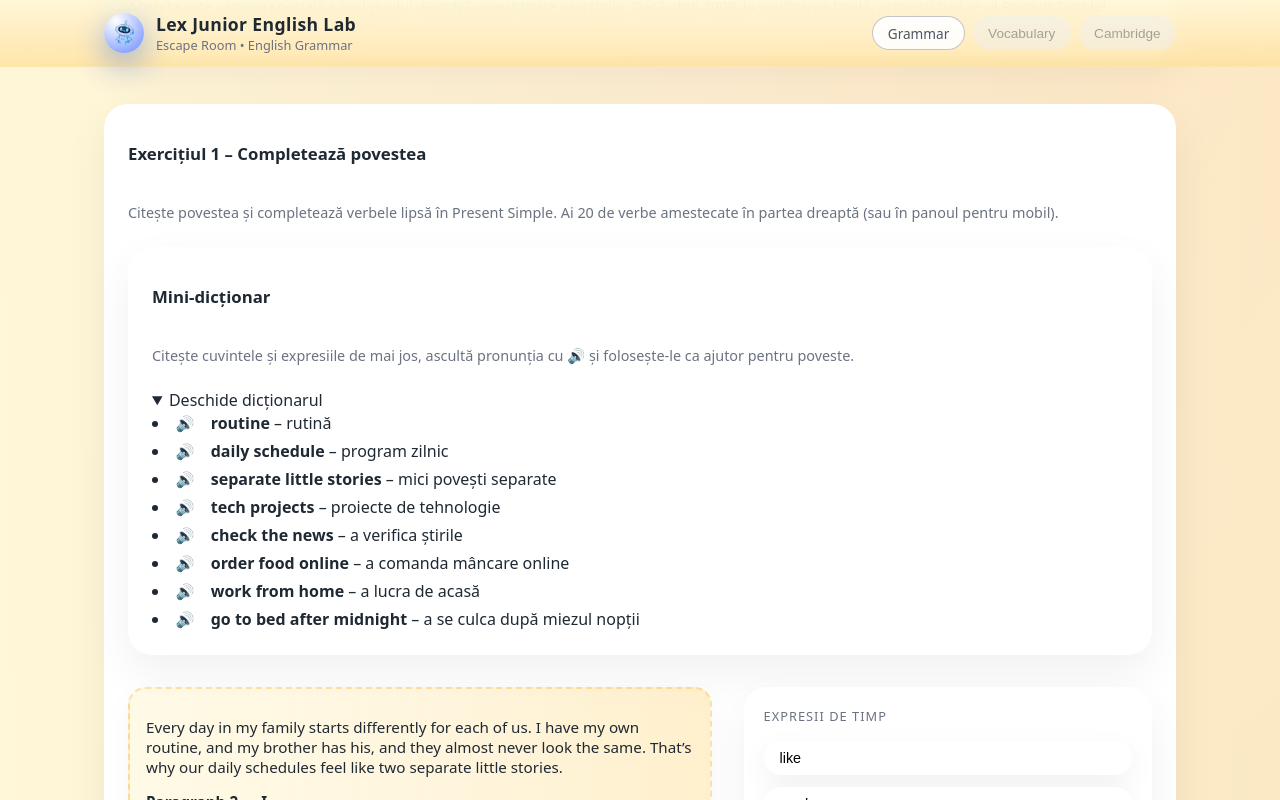
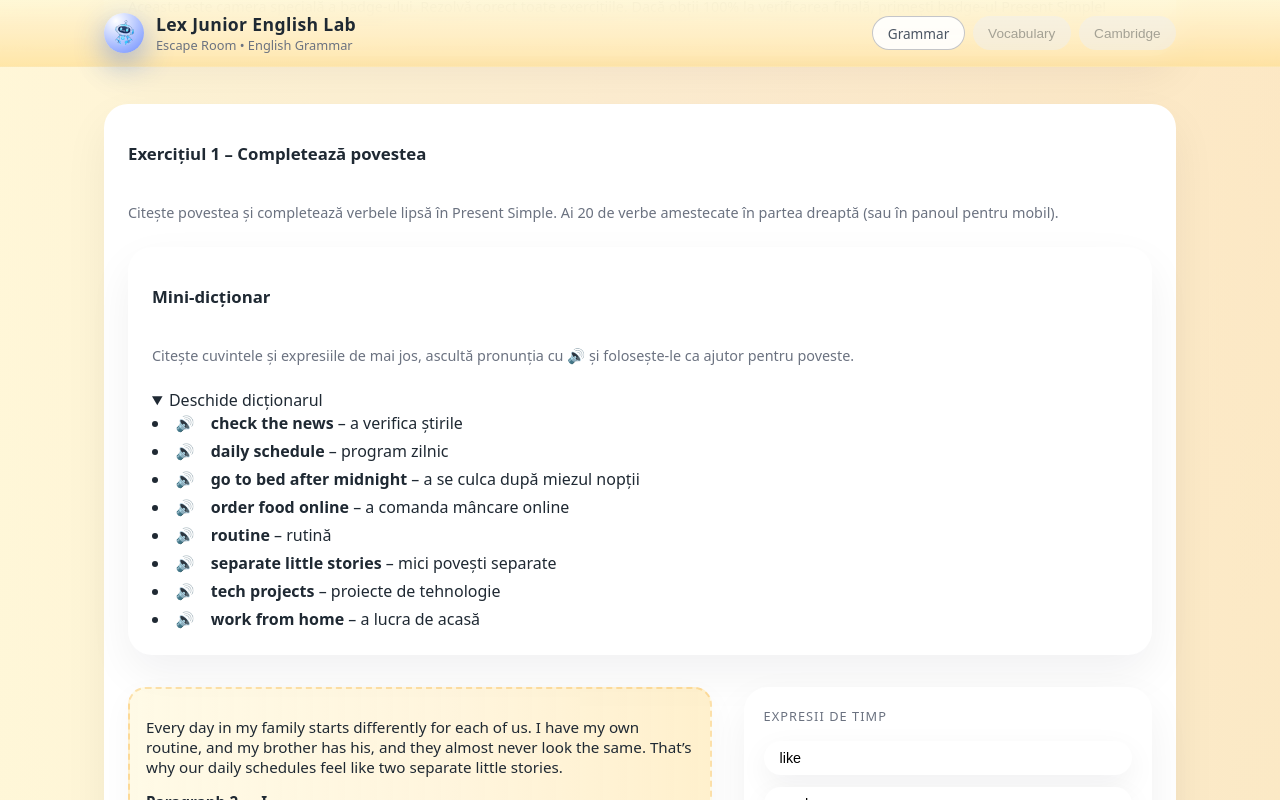
Before and after one commit to gheorghiank-dev/lexjunior-school, a React (Vite) app: page /grammar/tenses/present-simple/badge in a window 1280 px wide. Both pictures are taken after a click on the heading "Deschide dicționarul". Shown: the part 655-1455 px from the top of the page. Built offline with nearby package versions, Linux system fonts and the light colour scheme.

Commit message:
Sort mini dictionary items alphabetically

```diff
--- a/src/modules/present-simple/components/PsMiniDictionaryCard.jsx
+++ b/src/modules/present-simple/components/PsMiniDictionaryCard.jsx
@@ -17,6 +17,13 @@ export function PsMiniDictionaryCard({ description, items }) {
     return null;
   }
 
+  // Sort items alphabetically by word (case-insensitive), without mutating input.
+  const sortedItems = [...items].sort((a, b) =>
+    String(a?.word ?? "").localeCompare(String(b?.word ?? ""), "en", {
+      sensitivity: "base",
+    }),
+  );
+
   return (
     <section className="card">
       <h2 className="card-title">Mini-dicționar</h2>
@@ -24,7 +31,7 @@ export function PsMiniDictionaryCard({ description, items }) {
       <details>
         <summary>Deschide dicționarul</summary>
         <ul className="glossary-list">
-          {items.map((item, index) => (
+          {sortedItems.map((item, index) => (
             <li key={index} className="glossary-item">
               <button
                 type="button"
```
